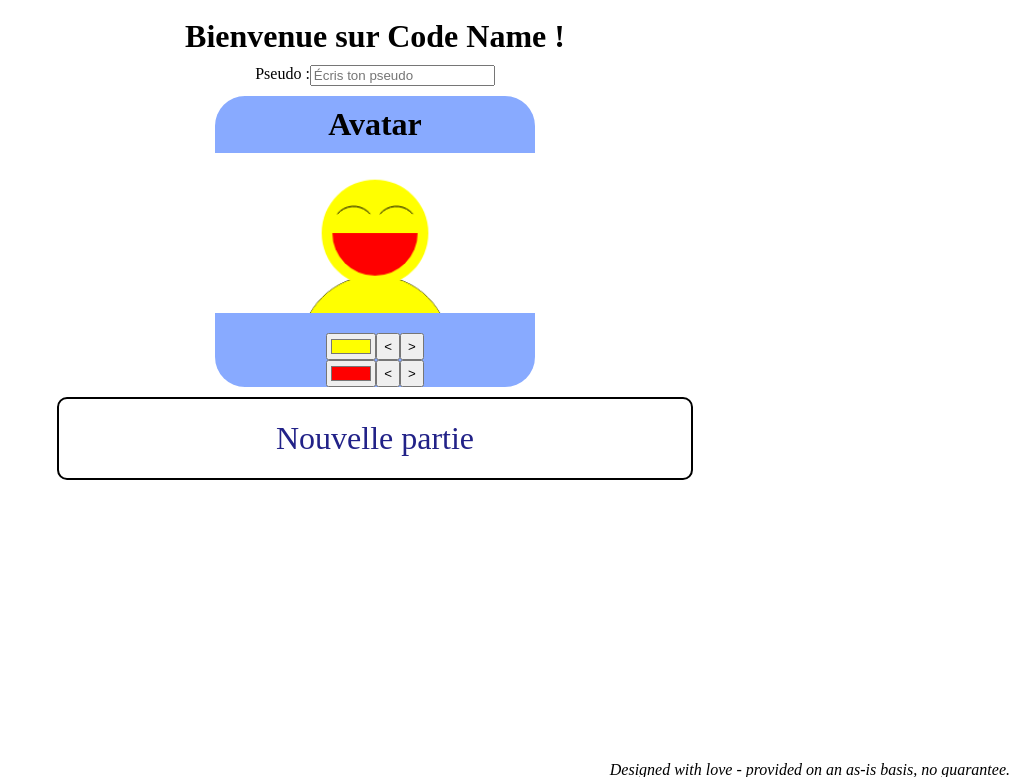
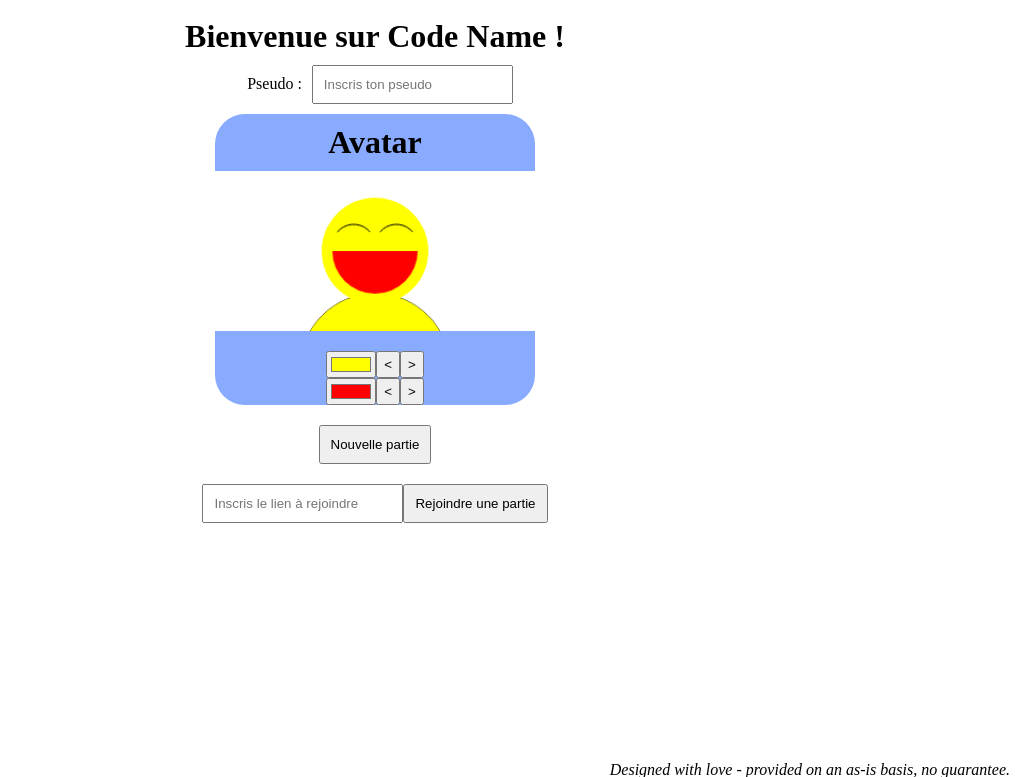
Before and after one commit to GChalony/CodeName, a Flask app: page / in a window 1280 px wide. Shown: the top 777 px of the page, without its empty margins (265-1280 px from the left). Run offline with Flask 2, Linux system fonts and the light colour scheme; some libraries are stand-ins or nearby versions.

Commit message:
update Front presentation

```diff
--- a/static/css/home.css
+++ b/static/css/home.css
@@ -1,39 +1,15 @@
-body
-{
+body {
     display: flex;
     flex-direction: column;
     justify-content: space-around;
 }
-h1
-{
+
+h1 {
     text-align: center;
     margin: 10px 0;
 }
-nav
-{
-    margin: auto;
-    width: 50%;
-    height: 50%;
-    border: solid 2px black;
-    border-radius: 10px;
-}
-nav ul
-{
-    padding: 5px;
-    list-style-type: none;
-}
-nav ul li
-{
-    text-align: center;
-}
-nav ul a
-{
-    color: #228;
-    font: 2em bold normal;
-    text-decoration: none;
-}
-footer
-{
+
+footer {
     position: fixed;
     bottom: 0;
     right: 0;
@@ -43,45 +19,59 @@ footer
     padding: 5px;
 }
 
-#nickname-container
-{
+#nickname-container {
     display: flex;
     justify-content: center;
 }
 
-#avatar-container
-{
+#avatar-container {
     margin: 10px;
     display: flex;
     justify-content: center;
 }
 
-#avatar
-{
+#avatar {
     /* width: 30%; */
     border-radius: 30px;
+    background: #8af
 }
-#avatar { background: #8af }
-.h
-{
+
+.h {
     display: flex;
     flex-direction: horizontal;
 }
-#avatar canvas
-{
+#avatar canvas {
     width: 320px;
     height: 160px;
     margin: auto;
     background: white;
     margin-bottom: 20px;
 }
-#avatar-controls
-{
+#avatar-controls {
     display: flex;
     flex-direction: column;
     /* justify-content: center; */
 }
-.controls{
+.controls {
     display: flex;
     justify-content: center;
 }
+
+#home-buttons {
+    display: flex;
+    flex-direction: column;
+    /* justify-content: space-around; */
+    margin-bottom: 20px;
+    /* padding: 10px 10px; */
+}
+.buttons {
+    padding: 10px;
+}
+.inputs {
+    padding: 10px;
+}
+.one-button-area {
+    display: flex;
+    justify-content: center;
+    padding: 10px;
+}
--- a/static/css/room.css
+++ b/static/css/room.css
@@ -39,6 +39,6 @@ h1
     margin-top: 50px;
     padding: 10px 10px;
 }
-#start input {
+#start button {
     padding: 10px;
 }
--- /dev/null
+++ b/static/js/home.js
@@ -0,0 +1,11 @@
+var socket = io();
+
+newGameBtn = document.getElementById("new-game-button")
+newGameBtn.addEventListener("click", function(e){
+    nickname = document.getElementById("nickname-input").value
+    socket.emit("create room", {"nickname":nickname});
+})
+
+socket.on("url redirection", function(data){
+    window.location = data.url;
+});
--- a/static/js/welcome.js
+++ /dev/null
@@ -1,4 +0,0 @@
-// function newGame(){
-//         window.location = "/new";
-//         return false;
-//     }
--- a/templates/index.html
+++ b/templates/index.html
@@ -10,8 +10,8 @@
 
 
 <div id="nickname-container">
-    <label>Pseudo :</label>
-    <input type="text" id="nickname" placeholder="Écris ton pseudo">
+    <label class="inputs">Pseudo :</label>
+    <input type="text" class="inputs" id="nickname-input" placeholder="Inscris ton pseudo">
 </div>
 <div id="avatar-container">
     <div id="avatar">
@@ -33,16 +33,19 @@
         </div>
     </div>
 </div>
+<div id="home-buttons">
+    <div class="one-button-area">
+        <button type="submit" class="buttons" id="new-game-button">Nouvelle partie</button>
+    </div>
+    <div class="one-button-area">
+        <input type="text" class="inputs" id="join-game-link" placeholder="Inscris le lien à rejoindre">
+        <button type="submit" class="buttons" id="join-game-button">Rejoindre une partie</button>
+    </div>
+</div>
 
-<nav>
-    <ul>
-        <li><a href="/new">Nouvelle partie</a></li>
-        <!-- <li><a href="/">A propos</a></li>
-        <li><a href="/">Feedback</a></li> -->
-    </ul>
-</nav>
 <footer><p>Designed with love - provided on an as-is basis, no guarantee.</p></footer>
-<script src="{{url_for('static', filename='js/welcome.js') }}"></script>
+<script src="//cdnjs.cloudflare.com/ajax/libs/socket.io/2.2.0/socket.io.js"></script>
+<script src="{{url_for('static', filename='js/home.js') }}"></script>
 <script src="{{url_for('static', filename='js/avatar.js') }}"></script>
 </body>
 </html>
```
Also changed, not shown: static/js/chat.js (+8 -8 lines), templates/room.html (+5 -6 lines), 1 other file.
